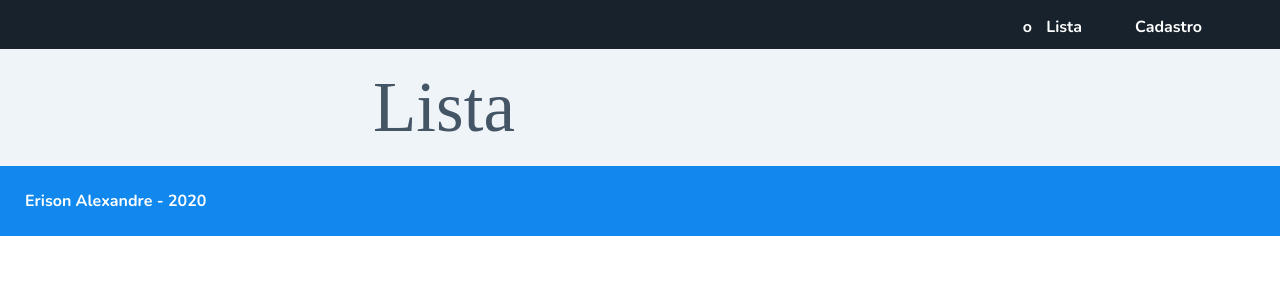
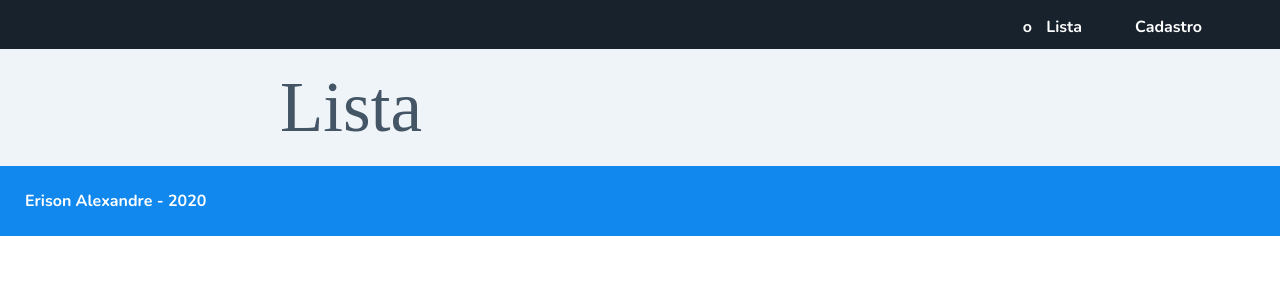
Before and after one commit to erisonalexandre/TSA, a Vue app: page / in a window 1280 px wide. Shown: the top 300 px of the page. Built offline with nearby package versions, Linux system fonts and the light colour scheme; a web font is replaced by a local one.

Commit message:
[fix] alterando tamanho de container conforme as telas

```diff
--- a/src/assets/scss/global.scss
+++ b/src/assets/scss/global.scss
@@ -57,6 +57,13 @@ body {
   margin-bottom: 20px;
 }
 
+.m-0 {
+  margin-top: 0;
+  margin-bottom: 0;
+  margin-right: 0;
+  margin-left: 0;
+}
+
 .btn {
   cursor: pointer;
   border: none;
@@ -91,6 +98,12 @@ hr {
 
 @media (min-width: 576px) {
   .container {
-    max-width: 534px;
+    max-width: 540px;
   }
 }
+
+@media (min-width: 768px) {
+  .container {
+    max-width: 720px;
+  }
+}
```
